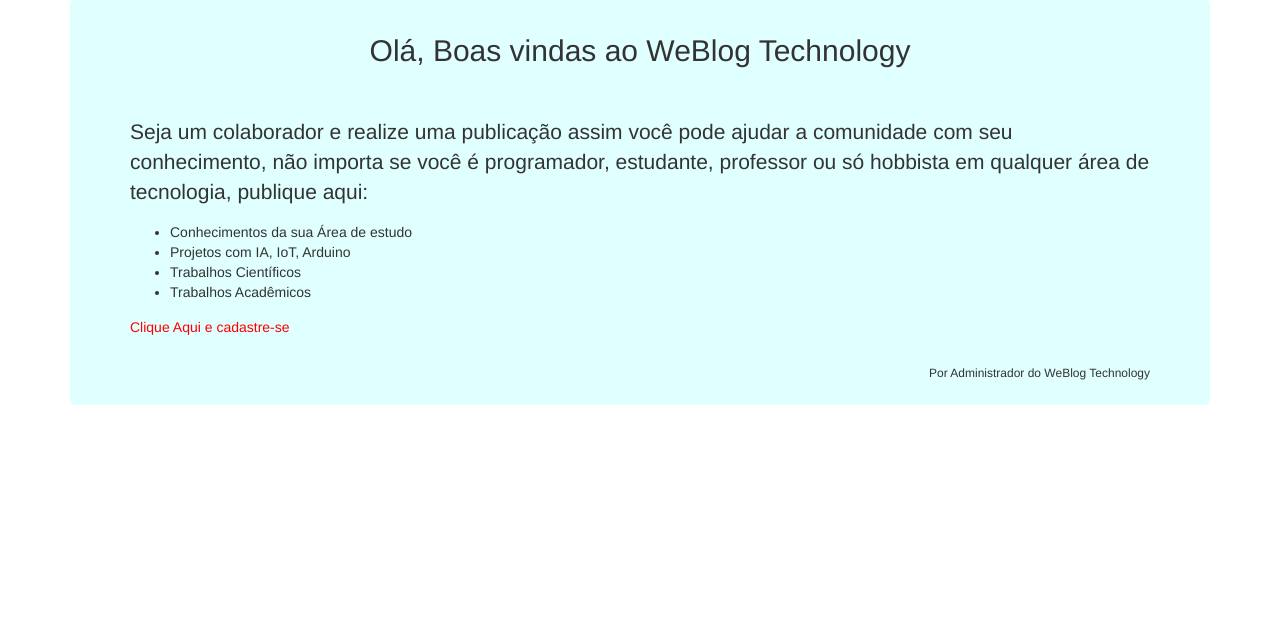
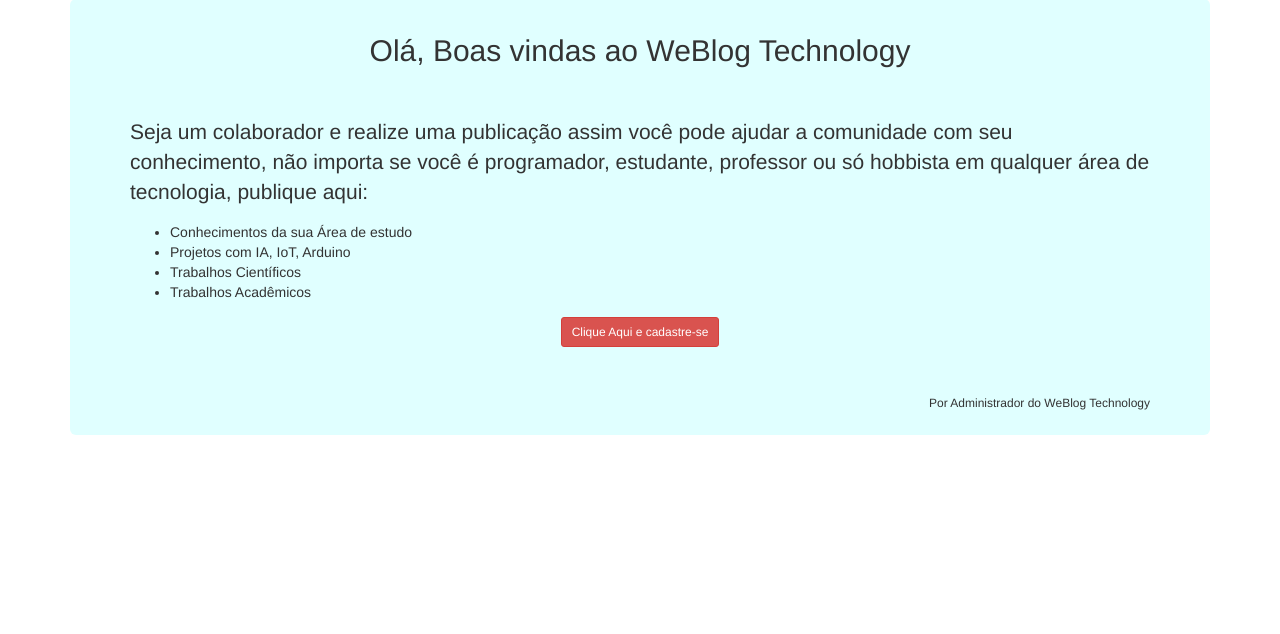
Before and after one commit to raifran1/weblog, a Django app: page / in a window 1280 px wide. Shown: the part 71-705 px from the top of the page. Run offline with Django 3.2, Linux system fonts and the light colour scheme; data that the repository does not hold is empty; some libraries are stand-ins or nearby versions.

Commit message:
botão de cadastro

```diff
--- a/postagem/templates/postagem/posts.html
+++ b/postagem/templates/postagem/posts.html
@@ -17,7 +17,9 @@
                         <li>Trabalhos Acadêmicos</li>
                     </ul>
                 </p>
-                <a style="color: red;" align='center' href="/accounts/cadastro/autor/">Clique Aqui e cadastre-se</a>
+                <div  align='center'>
+                    <a class='btn btn-danger btn-sm' href="/accounts/cadastro/autor/">Clique Aqui e cadastre-se</a>
+                </div>
             <br>
             <br>
             <div align='right'>
@@ -57,7 +59,9 @@
                         <li>Trabalhos Acadêmicos</li>
                     </ul>
                 </p>
-                <a style="color: red;" align='center' href="/accounts/cadastro/autor/">Clique Aqui e cadastre-se</a>
+                <div  align='center'>
+                    <a class='btn btn-danger btn-sm' href="/accounts/cadastro/autor/">Clique Aqui e cadastre-se</a>
+                </div>
             <br>
             <br>
             <div align='right'>
@@ -85,7 +89,9 @@
                 <li>Trabalhos Acadêmicos</li>
             </ul>
         </p>
-        <a style="color: red;" align='center' href="/accounts/cadastro/autor/">Clique Aqui e cadastre-se</a>
+        <div  align='center'>
+            <a class='btn btn-danger btn-sm' href="/accounts/cadastro/autor/">Clique Aqui e cadastre-se</a>
+        </div>
     <br>
     <br>
     <div align='right'>
@@ -125,7 +131,9 @@
                         <li>Trabalhos Acadêmicos</li>
                     </ul>
                 </p>
-                <a style="color: red;" align='center' href="/accounts/cadastro/autor/">Clique Aqui e cadastre-se</a>
+                <div  align='center'>
+                    <a class='btn btn-danger btn-sm' href="/accounts/cadastro/autor/">Clique Aqui e cadastre-se</a>
+                </div>
             <br>
             <br>
             <div align='right'>
--- a/web_blog/settings.py
+++ b/web_blog/settings.py
@@ -23,7 +23,7 @@
 SECRET_KEY = config('SECRET_KEY')
 DEBUG = config('DEBUG', default=False, cast=bool)
 
-ALLOWED_HOSTS = ['weblog-technology.herokuapp.com']
+ALLOWED_HOSTS = ['weblog-technology.herokuapp.com','localhost']
 
 
 # Application definition
```
